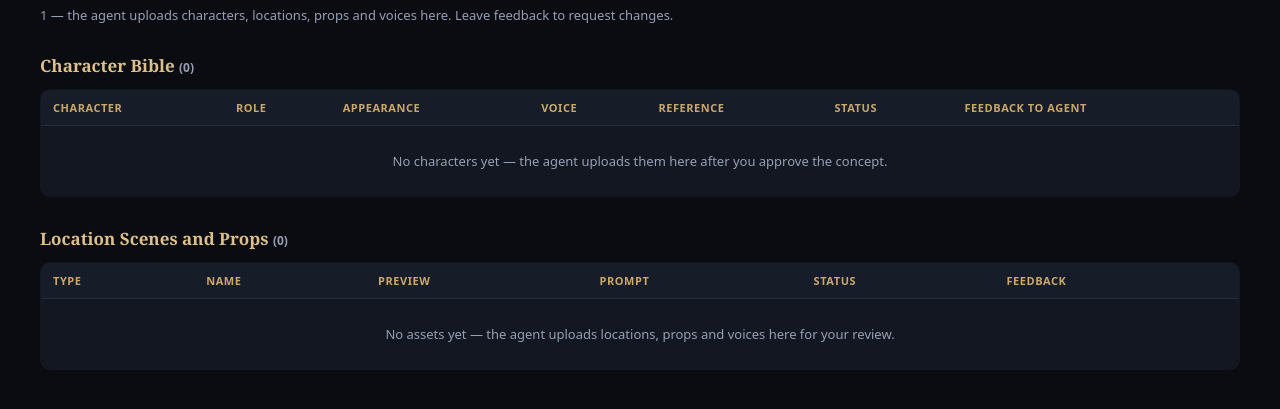
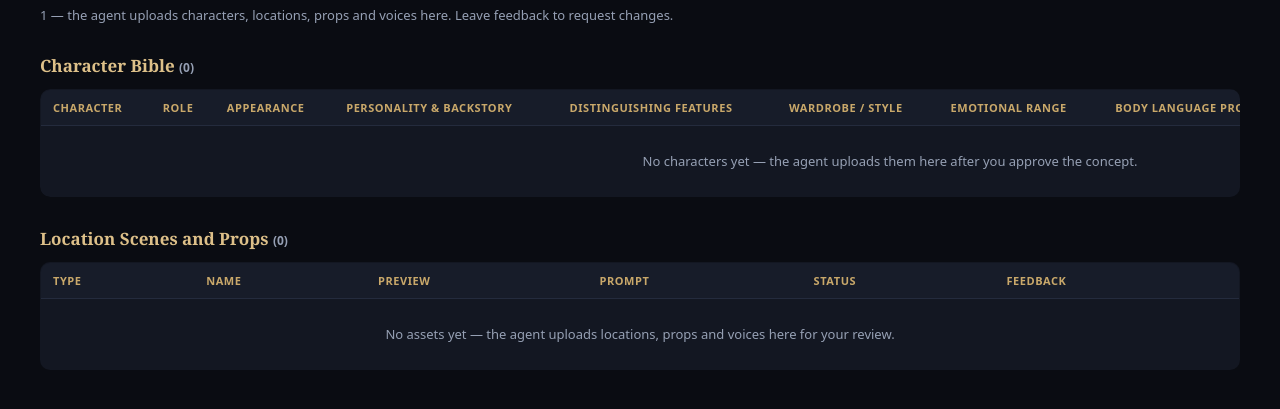
Before and after one commit to aoio-design/ai-film-gallery, a Flask app: page /a/1 in a window 1280 px wide. Shown: the part 54-463 px from the top of the page. Run offline with Flask 3, Linux system fonts and the light colour scheme; the visitor is signed in with stand-in values (Sample User, id 1).

Commit message:
Character Bible: add personality/backstory, distinguishing, wardrobe, emotional range, body language columns + editable autosave textareas

```diff
--- a/app.py
+++ b/app.py
@@ -299,6 +299,11 @@ def assets_page(assets_scope):
                 "type": meta.get("type", ""),
                 "role": meta.get("role", ""),
                 "appearance": meta.get("appearance", ""),
+                "personality": meta.get("personality", ""),
+                "distinguishing": meta.get("distinguishing", ""),
+                "wardrobe": meta.get("wardrobe", ""),
+                "emotional_range": meta.get("emotional_range", ""),
+                "body_language": meta.get("body_language", ""),
                 "voice": meta.get("voice", ""),
                 "status": meta.get("status", ""),
                 "description": meta.get("description", ""),
@@ -325,7 +330,7 @@ def update_asset(project_id, asset_id):
     meta = get_asset_meta(project_id, asset_id)
     field = request.form.get("field")
     value = request.form.get("value", "")
-    if field in ("name", "type", "role", "appearance", "voice", "status", "description", "prompt"):
+    if field in ("name", "type", "role", "appearance", "personality", "distinguishing", "wardrobe", "emotional_range", "body_language", "voice", "status", "description", "prompt"):
         meta[field] = value
         save_asset_meta(project_id, asset_id, meta)
         return jsonify({"ok": True})
--- a/templates/assets.html
+++ b/templates/assets.html
@@ -44,6 +44,12 @@ td .muted { color: var(--mut); }
 .prompt-ta { width: 100%; min-width: 240px; background: var(--bg2); border: 1px solid var(--line); border-radius: 6px; color: var(--text); font-size: 12px; font-family: var(--sans); padding: 6px 8px; resize: vertical; min-height: 40px; }
 .prompt-ta:focus { outline: none; border-color: var(--gold); }
 
+.bible-ta { width: 100%; min-width: 190px; background: var(--bg2); border: 1px solid var(--line); border-radius: 6px; color: var(--text); font-size: 12px; font-family: var(--sans); padding: 6px 8px; resize: vertical; min-height: 84px; }
+.bible-ta:focus { outline: none; border-color: var(--gold); }
+
+.table-scroll { overflow-x: auto; border-radius: 10px; }
+.bible-table { min-width: 1700px; }
+
 .fb-cell { min-width: 220px; }
 .fb-list { max-height: 60px; overflow-y: auto; margin-bottom: 5px; font-size: 11px; color: var(--mut); }
 .fb-item { background: var(--bg2); border-radius: 4px; padding: 4px 6px; margin-bottom: 3px; }
@@ -73,13 +79,19 @@ td .muted { color: var(--mut); }
   {% set others = assets|rejectattr('type', 'equalto', 'Character')|list %}
 
   <h2>Character Bible <span class="count">({{ chars|length }})</span></h2>
-  <table>
-    <tr><th>Character</th><th>Role</th><th>Appearance</th><th>Voice</th><th>Reference</th><th>Status</th><th>Feedback to agent</th></tr>
+  <div class="table-scroll">
+  <table class="bible-table">
+    <tr><th>Character</th><th>Role</th><th>Appearance</th><th>Personality &amp; Backstory</th><th>Distinguishing Features</th><th>Wardrobe / Style</th><th>Emotional Range</th><th>Body Language Profile</th><th>Voice</th><th>Reference</th><th>Status</th><th>Feedback to agent</th></tr>
     {% for a in chars %}
     <tr>
       <td><strong>{{ a.name }}</strong></td>
       <td class="muted">{{ a.role or '—' }}</td>
       <td class="muted">{{ a.appearance or '—' }}</td>
+      <td><textarea class="bible-ta" data-project="{{ scope_id }}" data-asset="{{ a.id }}" data-field="personality" onchange="autoSave(this)" placeholder="Personality & backstory">{{ a.personality }}</textarea></td>
+      <td><textarea class="bible-ta" data-project="{{ scope_id }}" data-asset="{{ a.id }}" data-field="distinguishing" onchange="autoSave(this)" placeholder="Distinguishing features">{{ a.distinguishing }}</textarea></td>
+      <td><textarea class="bible-ta" data-project="{{ scope_id }}" data-asset="{{ a.id }}" data-field="wardrobe" onchange="autoSave(this)" placeholder="Palette, silhouette, texture">{{ a.wardrobe }}</textarea></td>
+      <td><textarea class="bible-ta" data-project="{{ scope_id }}" data-asset="{{ a.id }}" data-field="emotional_range" onchange="autoSave(this)" placeholder="Emotional range cards">{{ a.emotional_range }}</textarea></td>
+      <td><textarea class="bible-ta" data-project="{{ scope_id }}" data-asset="{{ a.id }}" data-field="body_language" onchange="autoSave(this)" placeholder="Body language profile">{{ a.body_language }}</textarea></td>
       <td>
         {% for au in a.audios %}<audio controls preload="none" style="max-width:200px;height:28px;display:block;margin-bottom:4px;"><source src="/a/{{ scope_id }}/{{ a.id }}/file/{{ au }}"></audio>
         {% else %}<span class="muted">{{ a.voice or '—' }}</span>{% endfor %}
@@ -106,9 +118,10 @@ td .muted { color: var(--mut); }
       </td>
     </tr>
     {% else %}
-    <tr class="empty-row"><td colspan="7">No characters yet — the agent uploads them here after you approve the concept.</td></tr>
+    <tr class="empty-row"><td colspan="12">No characters yet — the agent uploads them here after you approve the concept.</td></tr>
     {% endfor %}
   </table>
+  </div>
 
   <h2>Location Scenes and Props <span class="count">({{ others|length }})</span></h2>
   <table>
```
